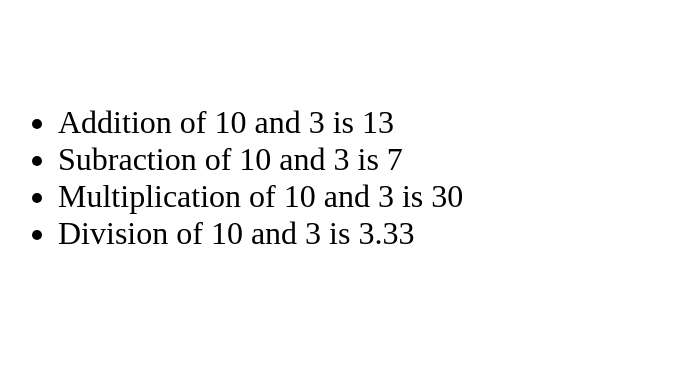
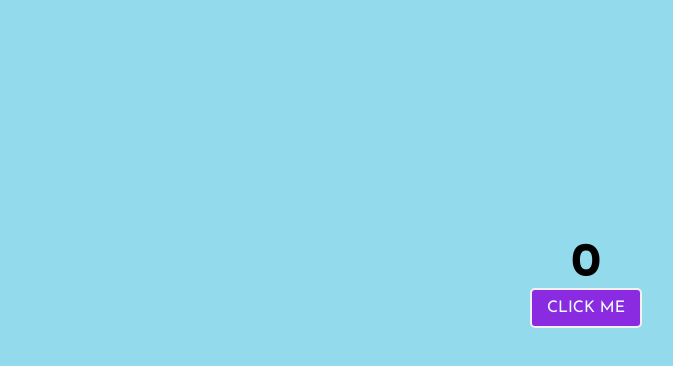
Before and after one commit to aditya6700/ReactJS, a React (Create React App) app in the folder firstweb/: page / in a window 1280 px wide. Shown: the top 366 px of the page, without its empty margins (54-727 px from the left). Built offline with nearby package versions, Linux system fonts and the light colour scheme.

Commit message:
added practice_4 Hooks  in firstweb

```diff
--- /dev/null
+++ b/firstweb/src/practice_4_hooks/App.css
@@ -0,0 +1,29 @@
+@import url("https://fonts.googleapis.com/css2?family=Josefin+Sans:ital,wght@0,400;0,500;0,600;0,700;1,300;1,400;1,500;1,600;1,700&display=swap");
+
+*{
+    padding:0;
+    margin:0;
+    box-sizing:border-box;
+    font-family: "Josefin Sans" ;
+    background-color: rgb(146, 218, 236);
+}
+
+div{
+    padding: 15rem;
+    display: flex;
+    justify-content: center;
+    align-items: center;
+    flex-direction: column;
+    font-size: x-large;
+}
+
+button {
+    padding: 10px 15px;
+    background: blueviolet;
+    color: azure;
+    border: 2px solid rgb(241, 241, 241);
+    text-transform: uppercase;
+    cursor: pointer;
+    border-radius: 5px;
+    font-size: medium;
+}
--- /dev/null
+++ b/firstweb/src/practice_4_hooks/App.jsx
@@ -0,0 +1,29 @@
+import React, { useState } from 'react';
+
+
+//  // this won't work
+  // let count = 0
+    // const IncNum = () => {
+    //     // count++;  // count dosen't increments here
+    //     console.log("working",count++);   // count incremtns works here
+
+    // };
+const App = () => {
+    // const state = useState();
+    // console.log(state); // check the output for this  it returns an array with two items
+
+    const [ count, setCount ] = useState(0);
+    const IncNum = () =>{
+        setCount(count + 1);
+    }
+
+    return(
+        <>
+            <h1> {count} </h1>
+            <button onClick={IncNum}>click me</button>
+        </>
+    );
+
+}
+
+export default App;
```
Also changed, not shown: firstweb/src/index.js (+8 -3 lines).
